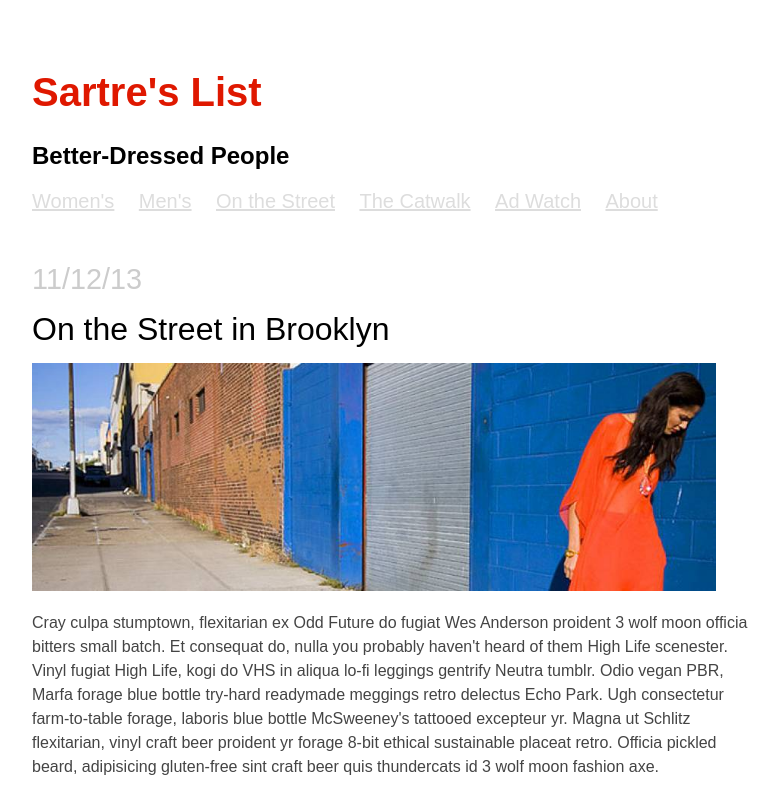
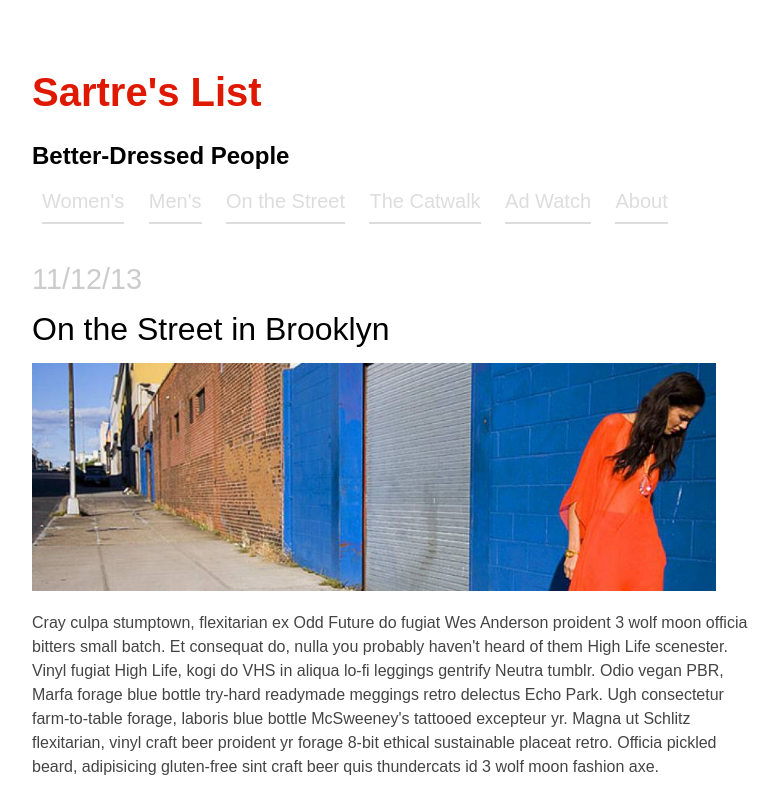
Before and after one commit to karinzahavi/karinzahavi.github.io, a plain HTML site: page week2/fashion-blog/index.html in a window 1280 px wide. Shown: the top 792 px of the page, without its empty margins (33-812 px from the left). Drawn offline with Linux system fonts and the light colour scheme.

Commit message:
Update to fashion blog

```diff
--- a/week2/fashion-blog/css/main.css
+++ b/week2/fashion-blog/css/main.css
@@ -16,9 +16,11 @@ h2 {
 
 .toptabs {
 	color: #dddddd;
-	text-decoration: underline;
+	border-bottom: 2px solid #dddddd;
   	font-size: 125%;
-  	padding: 0px 20px 0px 0px;
+  	text-decoration: none;
+  	padding-bottom: 10px;
+  	margin: 0px 10px 0px 10px;
 }
 
 .toptabs:hover, .bottomtabs:hover {
@@ -28,8 +30,9 @@ h2 {
 .bottomtabs {
 	color: #DD0000;
 	text-decoration: none;
-	padding: 50px 0px 15px 0px;
+	/*padding: 100px 0px 15px 0px;*/
 }
+
 .date {
 	color: #cccccc;
 	font-size: 180%;
@@ -68,9 +71,11 @@ p {
 img {
 	width: 95%;
 }
+
 .footer {
+	padding: 50px 0px 25px 0px;
+}
 
-}
 #copyright {
 	padding: 20px 0px 0px 0px;
 	color: #bbbbbb;
```
